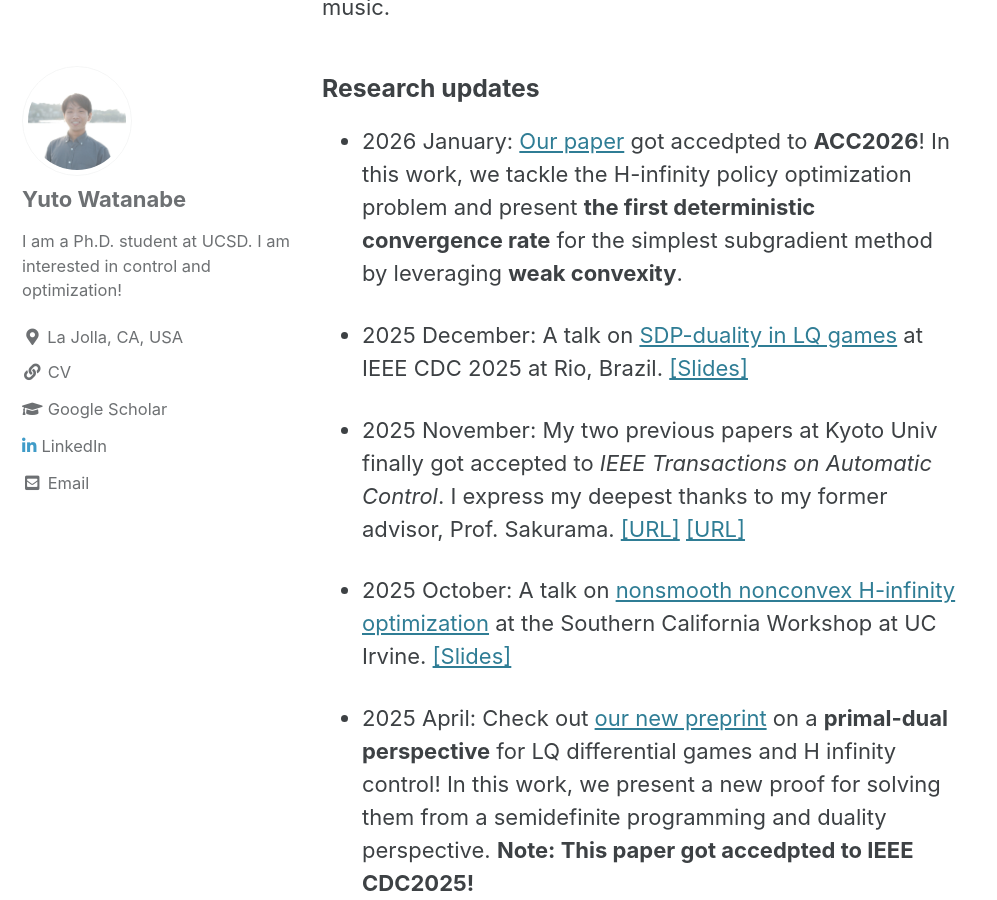
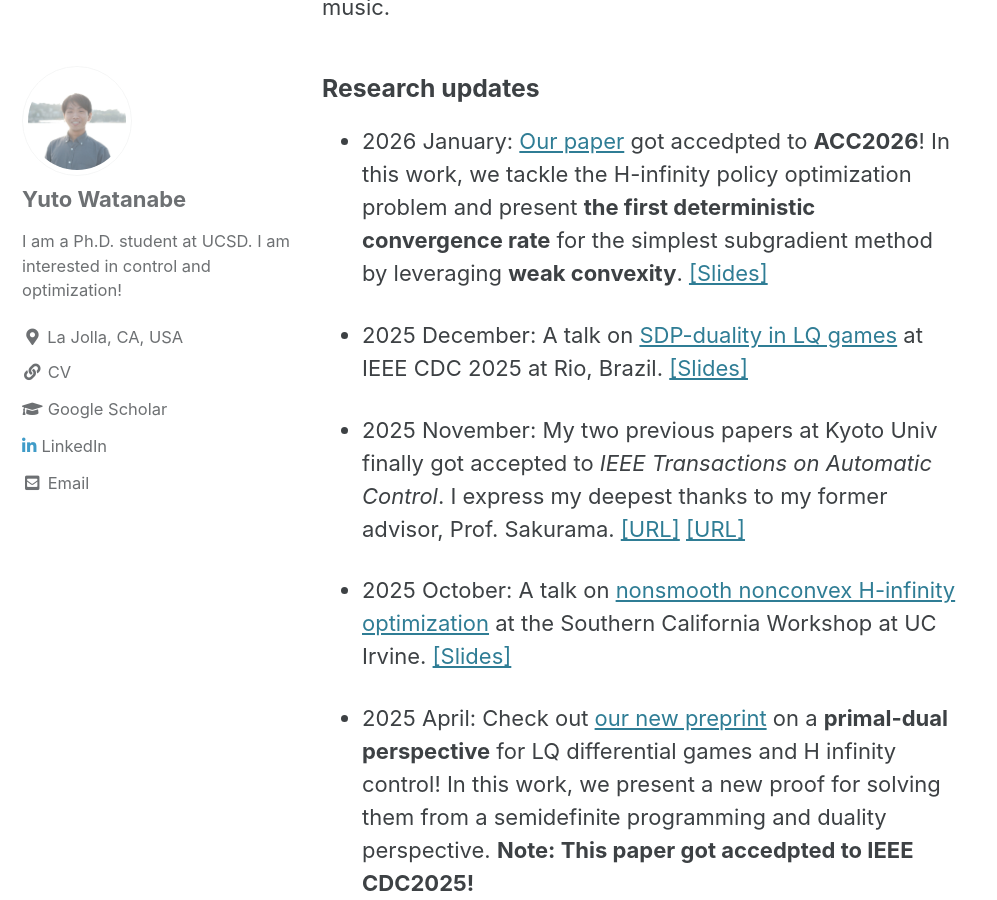
Before and after one commit to WatanabeYuto/watanabeyuto.github.io, a Jekyll site: the page built from index.md, in a window 1280 px wide and 900 px high, scrolled down 570 px. Shown: the whole window, without its empty margins (0-997 px from the left). Built offline with Jekyll 4.4.1, drawn with Linux system fonts in a browser that asks for light colours; cached includes are drawn as plain includes; the list of posts is cut into pages by our own code.

Commit message:
update news

```diff
--- a/index.md
+++ b/index.md
@@ -20,7 +20,7 @@ In my free time, I enjoy running, juggling, and listening to music.
 
 - 2026 January: [Our paper](https://arxiv.org/abs/2509.25633) got accedpted to **ACC2026**!
 In this work, we tackle the H-infinity policy optimization problem and
-present **the first deterministic convergence rate** for the simplest subgradient method by leveraging **weak convexity**.
+present **the first deterministic convergence rate** for the simplest subgradient method by leveraging **weak convexity**. [[Slides]](https://drive.google.com/file/d/1H37gwgLJTSR2myNdTQ50rq6brpeEkW02/view?usp=sharing)
 
 - 2025 December: A talk on [SDP-duality in LQ games](https://arxiv.org/abs/2504.02201) at IEEE CDC 2025 at Rio, Brazil. [[Slides]](https://drive.google.com/file/d/1CCRbqFxUcOWdvHNvNHR6t9i49bbmdrLn/view?usp=sharing)
 
```
